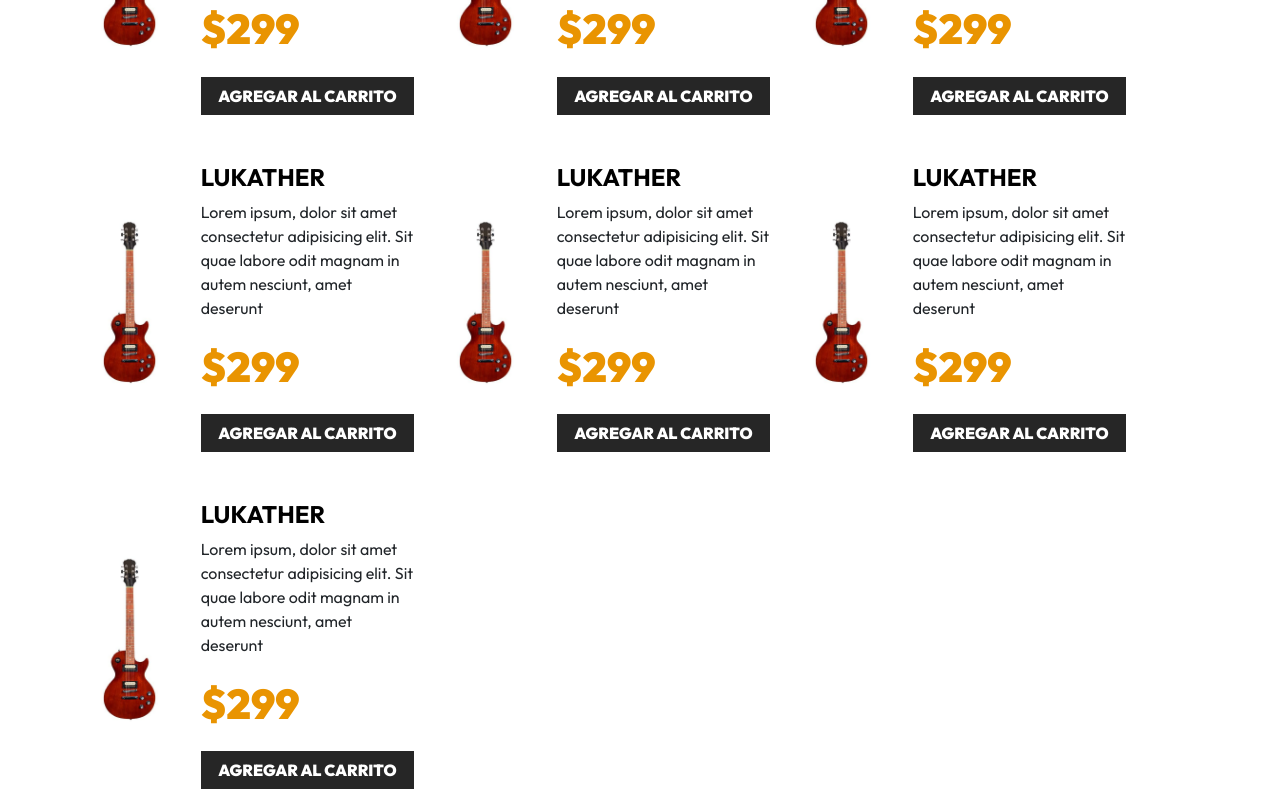
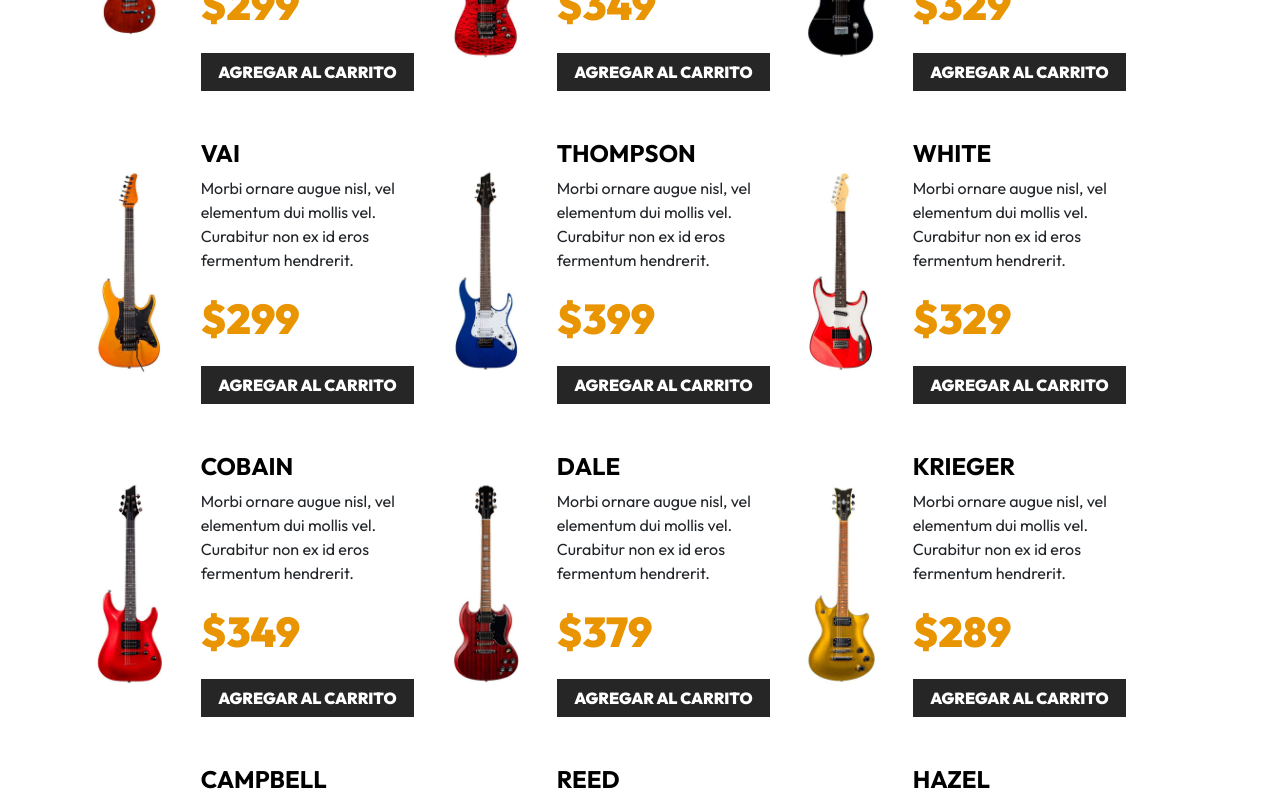
Before and after one commit to DiegoGarciaPe/Guitar-Store--React-Project, a React (Vite) app: page / in a window 1280 px wide. Shown: the part 540-1336 px from the top of the page. Built offline with nearby package versions, Linux system fonts and the light colour scheme.

Commit message:
rrenderizando db

```diff
--- a/src/App.jsx
+++ b/src/App.jsx
@@ -2,27 +2,20 @@
 import Guitar from "./components/Guitar";
 import Footer from "./components/Footer";
 import { useState } from "react";
+import { db } from "./data/db";
 
 function App() {
-
-    //State
-    const [auth, setAuth] = useState(false)
-    console.log(auth)
+  const [data, setData] = useState(db);
 
   return (
     <>
       <Header />
       <main className="container-xl mt-5">
         <h2 className="text-center">Nuestra Colección</h2>
-
         <div className="row mt-5">
-          <Guitar />
-          <Guitar />
-          <Guitar />
-          <Guitar />
-          <Guitar />
-          <Guitar />
-          <Guitar />
+          {data.map((guitar) => (
+            <Guitar guitar={guitar} />
+          ))}
         </div>
       </main>
       <Footer />
--- a/src/components/Guitar.jsx
+++ b/src/components/Guitar.jsx
@@ -1,21 +1,21 @@
-export default function Guitar() {
+export default function Guitar({guitar}) {
+
+  const {id, name, image, description, price } = guitar
+
   return (
     <>
       <div className="col-md-6 col-lg-4 my-4 row align-items-center">
         <div className="col-4">
           <img
             className="img-fluid"
-            src="./public/img/guitarra_01.jpg"
+            src={`/img/${image}.jpg`}
             alt="imagen guitarra"
           />
         </div>
         <div className="col-8">
-          <h3 className="text-black fs-4 fw-bold text-uppercase">Lukather</h3>
-          <p>
-            Lorem ipsum, dolor sit amet consectetur adipisicing elit. Sit quae
-            labore odit magnam in autem nesciunt, amet deserunt
-          </p>
-          <p className="fw-black text-primary fs-3">$299</p>
+          <h3 className="text-black fs-4 fw-bold text-uppercase">{name}</h3>
+          <p>{description}</p>
+          <p className="fw-black text-primary fs-3">${guitar.price}</p>
           <button type="button" className="btn btn-dark w-100">
             Agregar al Carrito
           </button>
--- /dev/null
+++ b/src/data/db.js
@@ -0,0 +1,86 @@
+export const db = [
+    {
+        id: 1,
+        name: 'Lukather',
+        image: 'guitarra_01',
+        description: 'Morbi ornare augue nisl, vel elementum dui mollis vel. Curabitur non ex id eros fermentum hendrerit.',
+        price: 299,
+    },
+    {
+        id: 2,
+        name: 'SRV',
+        image: 'guitarra_02',
+        description: 'Morbi ornare augue nisl, vel elementum dui mollis vel. Curabitur non ex id eros fermentum hendrerit.',
+        price: 349,
+    },
+    {
+        id: 3,
+        name: 'Borland',
+        image: 'guitarra_03',
+        description: 'Morbi ornare augue nisl, vel elementum dui mollis vel. Curabitur non ex id eros fermentum hendrerit.',
+        price: 329,
+    },
+    {
+        id: 4,
+        name: 'VAI',
+        image: 'guitarra_04',
+        description: 'Morbi ornare augue nisl, vel elementum dui mollis vel. Curabitur non ex id eros fermentum hendrerit.',
+        price: 299,
+    },
+    {
+        id: 5,
+        name: 'Thompson',
+        image: 'guitarra_05',
+        description: 'Morbi ornare augue nisl, vel elementum dui mollis vel. Curabitur non ex id eros fermentum hendrerit.',
+        price: 399,
+    },
+    {
+        id: 6,
+        name: 'White',
+        image: 'guitarra_06',
+        description: 'Morbi ornare augue nisl, vel elementum dui mollis vel. Curabitur non ex id eros fermentum hendrerit.',
+        price: 329,
+    },
+    {
+        id: 7,
+        name: 'Cobain',
+        image: 'guitarra_07',
+        description: 'Morbi ornare augue nisl, vel elementum dui mollis vel. Curabitur non ex id eros fermentum hendrerit.',
+        price: 349,
+    },
+    {
+        id: 8,
+        name: 'Dale',
+        image: 'guitarra_08',
+        description: 'Morbi ornare augue nisl, vel elementum dui mollis vel. Curabitur non ex id eros fermentum hendrerit.',
+        price: 379,
+    },
+    {
+        id: 9,
+        name: 'Krieger',
+        image: 'guitarra_09',
+        description: 'Morbi ornare augue nisl, vel elementum dui mollis vel. Curabitur non ex id eros fermentum hendrerit.',
+        price: 289,
+    },
+    {
+        id: 10,
+        name: 'Campbell',
+        image: 'guitarra_10',
+        description: 'Morbi ornare augue nisl, vel elementum dui mollis vel. Curabitur non ex id eros fermentum hendrerit.',
+        price: 349,
+    },
+    {
+        id: 11,
+        name: 'Reed',
+        image: 'guitarra_11',
+        description: 'Morbi ornare augue nisl, vel elementum dui mollis vel. Curabitur non ex id eros fermentum hendrerit.',
+        price: 399,
+    },
+    {
+        id: 12,
+        name: 'Hazel',
+        image: 'guitarra_12',
+        description: 'Morbi ornare augue nisl, vel elementum dui mollis vel. Curabitur non ex id eros fermentum hendrerit.',
+        price: 379,
+    },
+  ]
```
